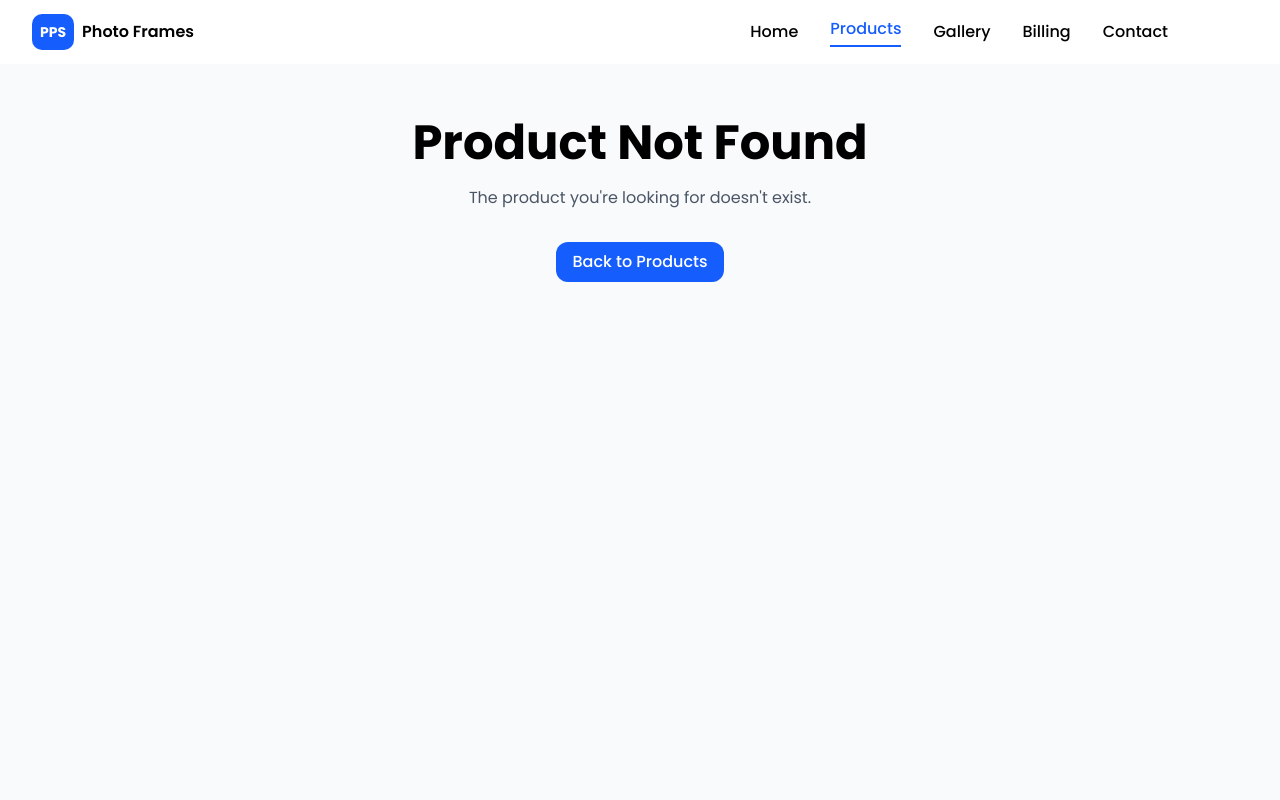
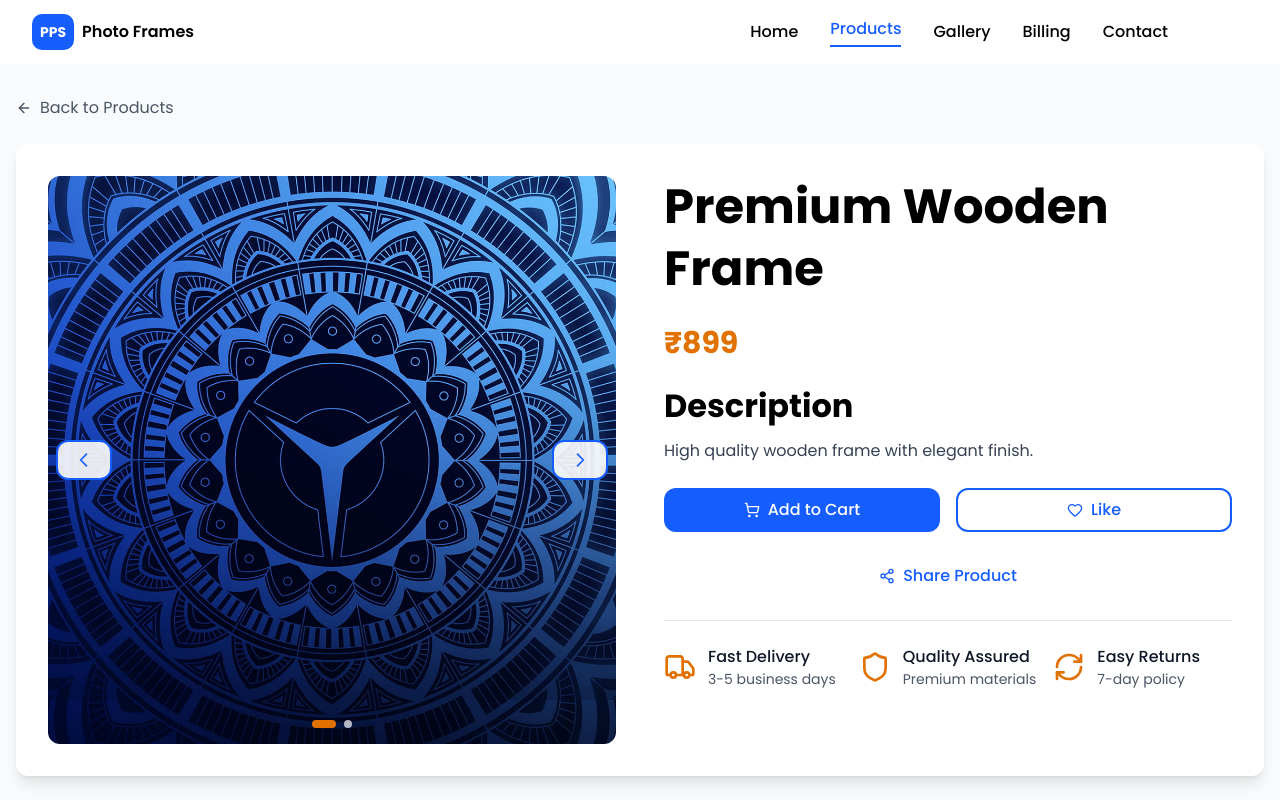
Before and after one commit to False-Truth/frameIt, a React (Vite) app in the folder frame/: page /products/1 in a window 1280 px wide. Shown: the top 800 px of the page. Built offline with nearby package versions, Linux system fonts and the light colour scheme.

Commit message:
Prepare for Vercel deployment

```diff
--- a/frame/src/components/GalleryCard.jsx
+++ b/frame/src/components/GalleryCard.jsx
@@ -3,8 +3,8 @@ import { Link } from 'react-router-dom';
 import { Eye, Calendar } from 'lucide-react';
 
 const getBaseUrl = () => {
-  if (import.meta.env.DEV) return '/images/';
-  return '/frameIt/images/';
+  if (import.meta.env.DEV) return '/';
+  return '/frameIt/';
 };
 
 const GalleryCard = ({ id, title, category, coverImage, date, onClick }) => {
--- a/frame/src/pages/GalleryDetailsPage.jsx
+++ b/frame/src/pages/GalleryDetailsPage.jsx
@@ -18,8 +18,8 @@ import {
 } from 'lucide-react';
 
 const getBaseUrl = () => {
-  if (import.meta.env.DEV) return '/images/';
-  return '/frameIt/images/';
+  if (import.meta.env.DEV) return '/';
+  return '/frameIt/';
 };
 
 const GalleryDetailsPage = () => {
@@ -303,7 +303,7 @@ const GalleryDetailsPage = () => {
                 >
                   <div className="aspect-[4/3] overflow-hidden bg-gray-100">
                     <img
-                      src={`${getBaseUrl()}${item.image}`}
+                      src={`${getBaseUrl()}${item.coverImage}`}
                       alt={item.title}
                       className="w-full h-full object-cover group-hover:scale-110 transition-transform duration-500"
                     />
--- a/frame/src/pages/ProductDetailPage.jsx
+++ b/frame/src/pages/ProductDetailPage.jsx
@@ -30,8 +30,8 @@ const ProductDetailPage = () => {
     window.scrollTo(0, 0);
   }, []);
 
-  // Find product by ID
-  const product = products.find(p => p.id === id);
+  // Find product by ID - compare as strings since URL params are strings
+  const product = products.find(p => String(p.id) === String(id));
 
   // If product not found, show 404
   if (!product) {
```
